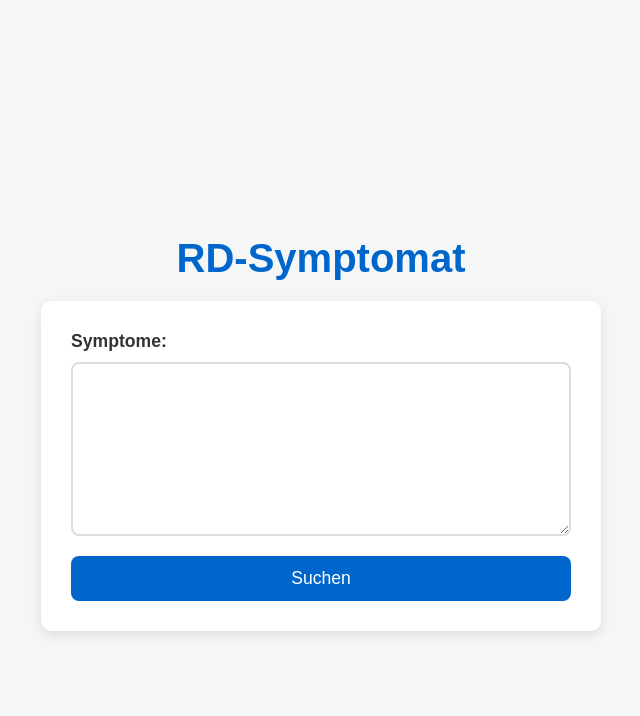
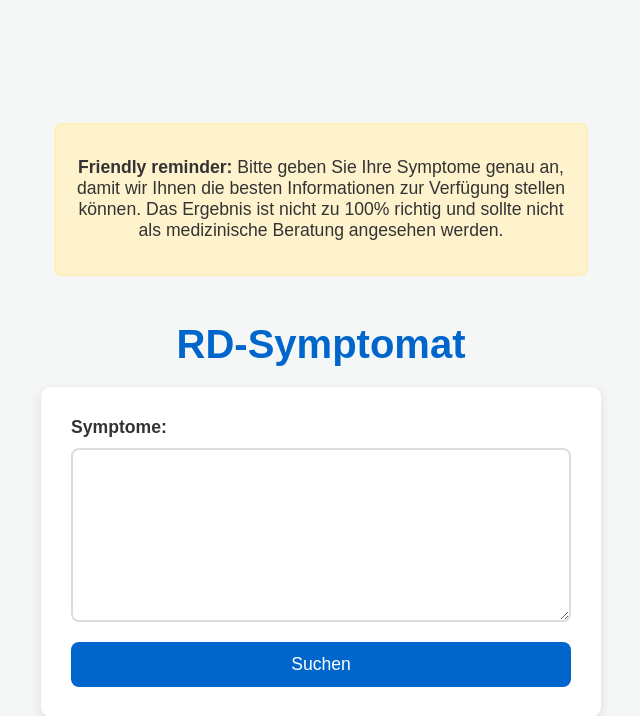
Before and after one commit to eoezcan2/rd-symptomat, a Flask app: page / in a window 1280 px wide. Shown: the top 716 px of the page, without its empty margins (319-959 px from the left). Run offline with Flask 3, Linux system fonts and the light colour scheme; parts of the project's set-up code (start-up, migrations or seed data) failed here and were passed over.

Commit message:
Add friendly reminder to index.html

```diff
--- a/server/templates/index.html
+++ b/server/templates/index.html
@@ -71,9 +71,28 @@
             background-color: #005bb5;
         }
 
+        .reminder {
+            font-size: 1.1rem;
+            color: #333;
+            background-color: #fff3cd;
+            padding: 15px;
+            border-radius: 8px;
+            border: 2px solid #ffeeba;
+            margin-bottom: 20px;
+            max-width: 500px;
+            width: 100%;
+            text-align: center;
+        }
+
     </style>
 </head>
 <body>
+  <div class="reminder">
+    <p><strong>Friendly reminder:</strong>
+        Bitte geben Sie Ihre Symptome genau an, damit wir Ihnen die besten Informationen zur Verfügung stellen können.
+        Das Ergebnis ist nicht zu 100% richtig und sollte nicht als medizinische Beratung angesehen werden.
+    </p>
+  </div>
   <h1>RD-Symptomat</h1>
   <form action="/predict" method="post">
     <label for="symptoms">Symptome:</label>
```
